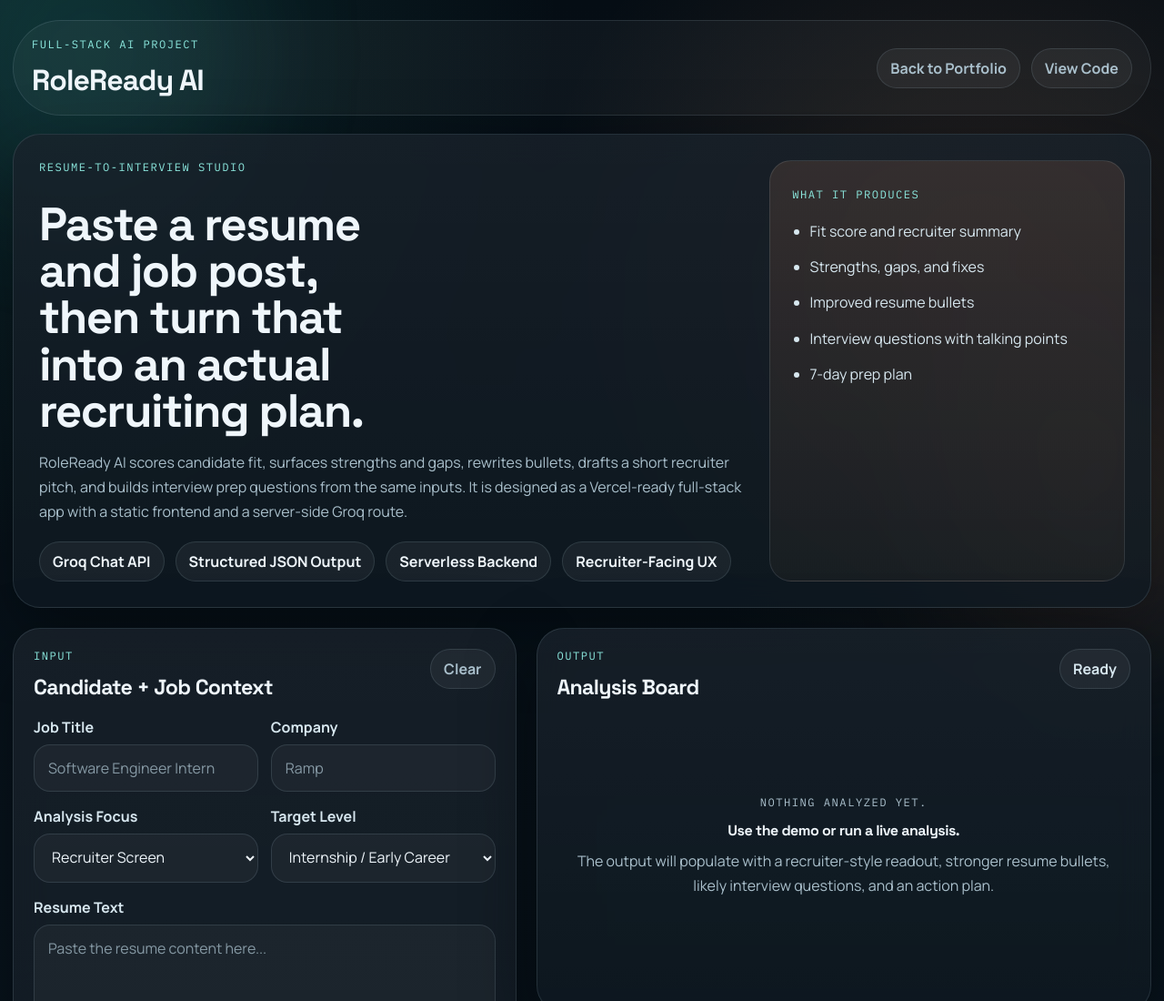
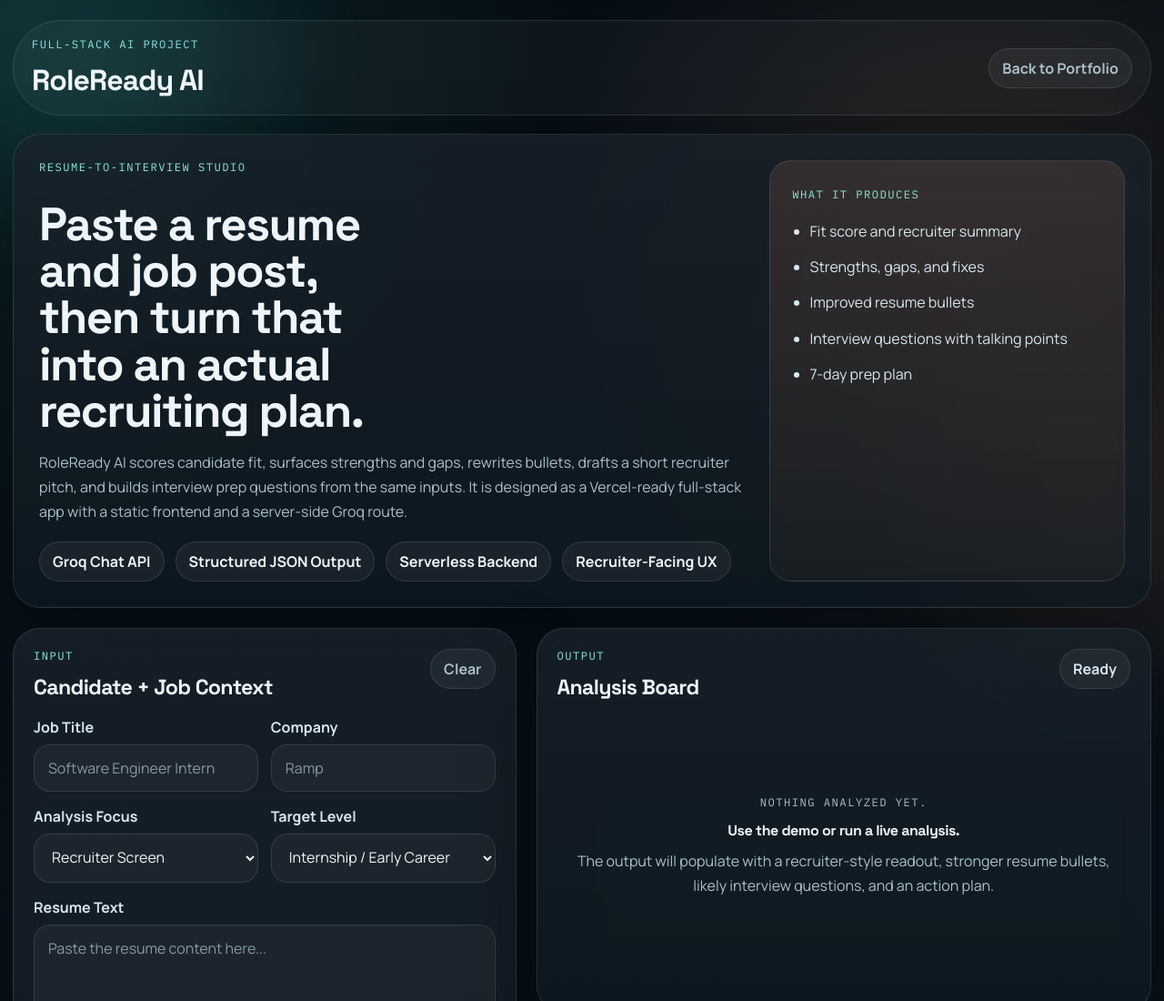
Before and after one commit to Hasanlm23123/RoleReadyAI, a plain HTML site: page index.html in a window 1280 px wide. Shown: the top 1100 px of the page at 91% size. Drawn offline with Linux system fonts and the light colour scheme.

Commit message:
remove-ai-view-code-link

```diff
--- a/index.html
+++ b/index.html
@@ -27,8 +27,6 @@
       </div>
       <div class="topbar-links">
         <a class="topbar-link" href="https://hasanlm23123.github.io/">Back to Portfolio</a>
-        <a class="topbar-link" href="https://github.com/Hasanlm23123/RoleReadyAI" target="_blank"
-          rel="noreferrer">View Code</a>
       </div>
     </header>
 
```
